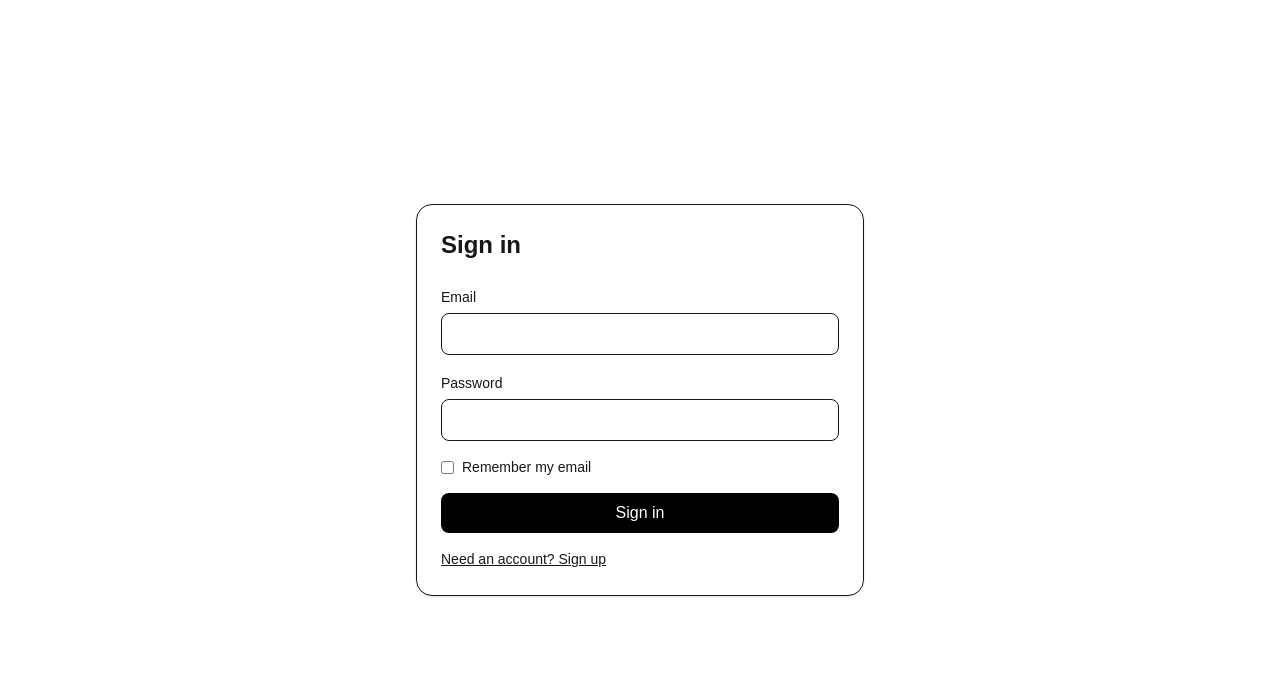
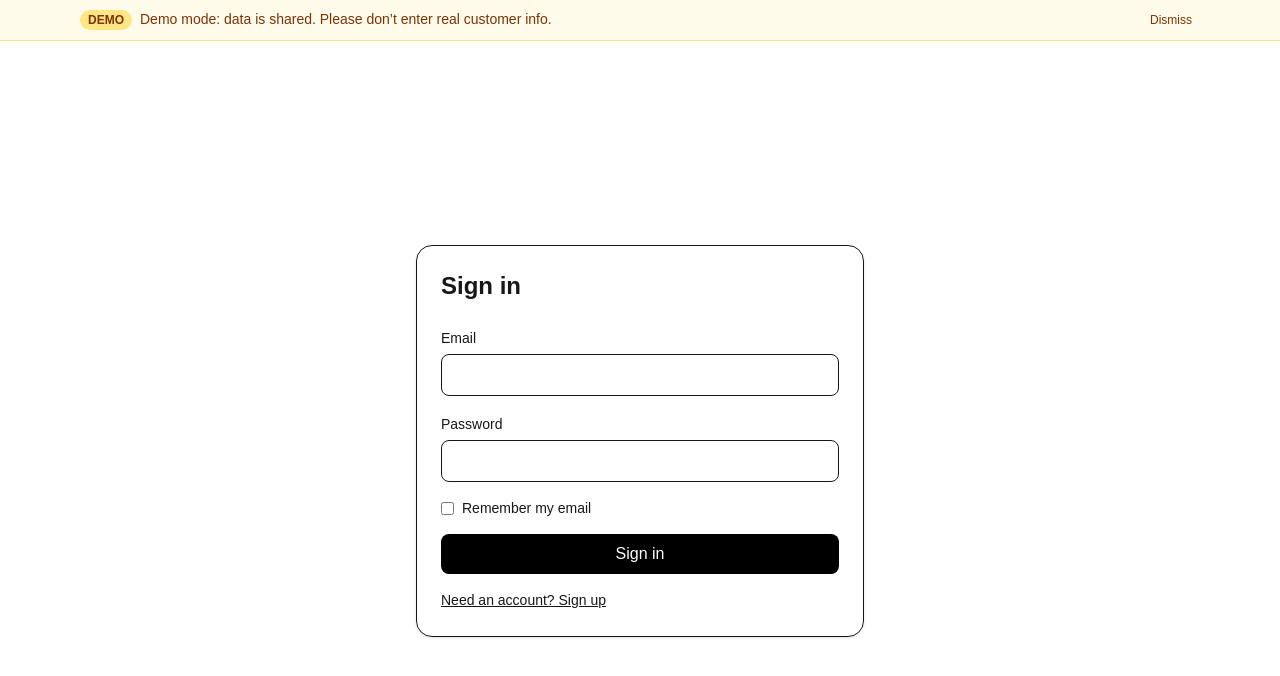
Before and after one commit to yr8qjq2ztz-lang/pipeline-tool, a Next.js app: page /login in a window 1280 px wide. Shown: the top 676 px of the page. Built offline with nearby package versions, Linux system fonts and the light colour scheme; no server answers.

Commit message:
Add demo mode banner

```diff
--- /dev/null
+++ b/src/app/components/DemoModeBanner.tsx
@@ -0,0 +1,56 @@
+"use client";
+
+import { useMemo, useState } from "react";
+
+type DemoModeBannerProps = {
+  enabled: boolean;
+  message?: string;
+};
+
+export default function DemoModeBanner({
+  enabled,
+  message = "Demo mode: data is shared. Please don’t enter real customer info.",
+}: DemoModeBannerProps) {
+  const storageKey = "pipelineTool_hideDemoBanner";
+
+  const initialHidden = useMemo(() => {
+    if (!enabled) return true;
+    try {
+      return localStorage.getItem(storageKey) === "1";
+    } catch {
+      return false;
+    }
+  }, [enabled]);
+
+  const [hidden, setHidden] = useState(initialHidden);
+
+  if (!enabled || hidden) return null;
+
+  return (
+    <div className="sticky top-0 z-50 w-full border-b border-amber-200 bg-amber-50 text-amber-900 dark:border-amber-900/50 dark:bg-amber-950/60 dark:text-amber-100">
+      <div className="mx-auto flex max-w-6xl items-center justify-between gap-4 px-4 py-2 text-sm">
+        <div className="flex items-center gap-2">
+          <span className="inline-flex items-center rounded-full bg-amber-200 px-2 py-0.5 text-xs font-semibold text-amber-900 dark:bg-amber-900/60 dark:text-amber-100">
+            DEMO
+          </span>
+          <span className="leading-snug">{message}</span>
+        </div>
+
+        <button
+          type="button"
+          className="rounded-md px-2 py-1 text-xs font-medium hover:bg-amber-100 dark:hover:bg-amber-900/40"
+          onClick={() => {
+            try {
+              localStorage.setItem(storageKey, "1");
+            } catch {
+              // ignore
+            }
+            setHidden(true);
+          }}
+        >
+          Dismiss
+        </button>
+      </div>
+    </div>
+  );
+}
--- a/src/app/layout.tsx
+++ b/src/app/layout.tsx
@@ -2,6 +2,7 @@ import type { Metadata } from "next";
 import { Geist, Geist_Mono } from "next/font/google";
 import "./globals.css";
 import { ThemeProvider } from "@/lib/context/ThemeContext";
+import DemoModeBanner from "./components/DemoModeBanner";
 
 const geistSans = Geist({
   variable: "--font-geist-sans",
@@ -26,12 +27,15 @@ export default function RootLayout({
 }: Readonly<{
   children: React.ReactNode;
 }>) {
+  const demoModeEnabled = process.env.NEXT_PUBLIC_DEMO_MODE === "true";
+
   return (
     <html lang="en" suppressHydrationWarning>
       <body
         className={`${geistSans.variable} ${geistMono.variable} antialiased transition-colors duration-300 bg-white dark:bg-slate-950 text-black dark:text-white`}
       >
         <ThemeProvider>
+          <DemoModeBanner enabled={demoModeEnabled} />
           {children}
         </ThemeProvider>
       </body>
```
Also changed, not shown: 2 other files (tests, documents, lock files or other folders).
